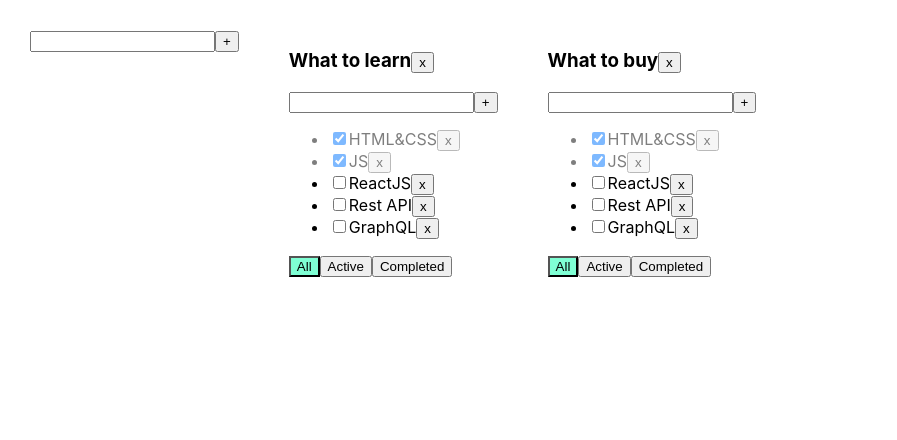
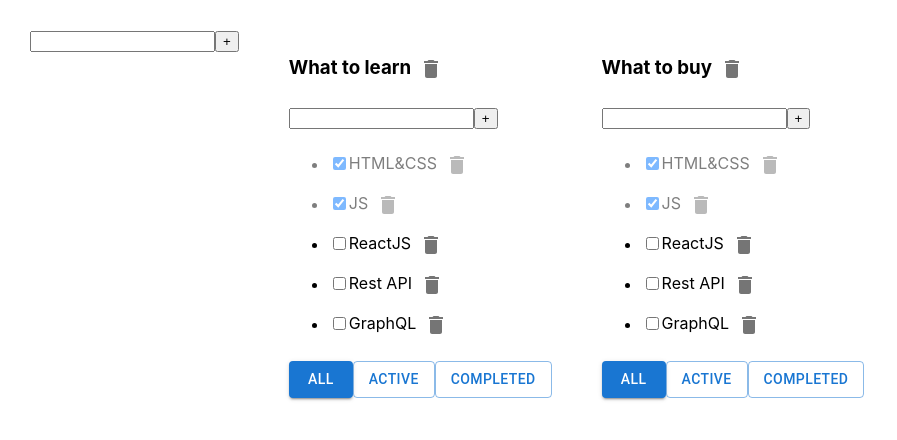
Before and after one commit to lexggwp/todolist, a React (Create React App) app: page / in a window 1280 px wide. Shown: the top 440 px of the page, without its empty margins (0-897 px from the left). Built offline with nearby package versions, Linux system fonts and the light colour scheme.

Commit message:
feat: UI buttons

```diff
--- a/package.json
+++ b/package.json
@@ -3,6 +3,10 @@
   "version": "0.1.0",
   "private": true,
   "dependencies": {
+    "@emotion/react": "^11.10.0",
+    "@emotion/styled": "^11.10.0",
+    "@mui/icons-material": "^5.8.4",
+    "@mui/material": "^5.9.3",
     "@testing-library/jest-dom": "^4.2.4",
     "@testing-library/react": "^9.3.2",
     "@testing-library/user-event": "^7.1.2",
@@ -14,7 +18,7 @@
     "react": "^16.13.1",
     "react-dom": "^16.13.1",
     "react-scripts": "3.4.1",
-    "typescript": "~3.7.2",
+    "typescript": "^4.7.4",
     "uuid": "^8.3.2"
   },
   "scripts": {
--- a/src/Components/Button.tsx
+++ b/src/Components/Button.tsx
@@ -4,11 +4,7 @@ type ButtonPropsType = {
     name: string,
     callback: () => void;
     style?: string;
-
 }
-
-
-
 const Button = (props: ButtonPropsType) => {
 
     const onClickHandler = () => {
--- a/src/Components/Todolist.tsx
+++ b/src/Components/Todolist.tsx
@@ -1,9 +1,10 @@
 import React from 'react';
 import {FilterValuesType} from '../App';
-import Button from "./Button";
 import style from "./Todolist.module.css";
 import AddItemForm from "./AddItemForm";
 import EditableSpan from "./EditableSpan";
+import {Button, IconButton} from '@mui/material';
+import {Delete} from "@mui/icons-material";
 
 
 type TaskType = {
@@ -28,50 +29,32 @@ type PropsType = {
 
 function Todolist(props: PropsType) {
 
-    // const [error, setError] = useState<string>('')
-    // const [inputValue, setInputValue] = useState('');
-
-    // const addTaskHandler = () => {
-    //     if (inputValue.trim().length) {
-    //         props.addTask(props.todolistID, inputValue)
-    //         setInputValue('');
-    //     } else {
-    //         setError('Title is required')
-    //     }
-    // }
     const onClickFilterHandler = (FilterName: FilterValuesType) => props.changeFilter(props.todolistID, FilterName);
-
-
     const onClickDeleteTask = (id: string) => {
         props.removeTask(props.todolistID, id)
     }
+
     const onChangeHandler = (id: string, value: boolean) => {
         props.changeIsDone(props.todolistID, id, value)
     }
+
     const onClickDeleteTodolist = () => {
         props.deleteTodolist(props.todolistID);
     }
+
     const addTaskHandler = (inputValue: string) => {
         props.addTask(props.todolistID, inputValue)
+    }
 
-    }
     const changeTodolistTitleHandler = (title: string) => {
         props.changeTodolistTitle(props.todolistID, title)
     }
-
-
-
-
     return <div>
         <h3>
             <EditableSpan inputValue={props.title} changeTaskInputValue={changeTodolistTitleHandler}/>
-            <Button name={'x'} callback={onClickDeleteTodolist}/>
+            <IconButton onClick={onClickDeleteTodolist}><Delete/></IconButton>
         </h3>
-        {/*<Input setError={setError} error={error} onEnter={addTaskHandler} title={inputValue} setNewTitle={setInputValue}/>*/}
-        {/*<Button name={'+'} callback={addTaskHandler}/>*/}
-        {/*{error && <div className={style.errorMessage}>{error}</div>}*/}
         <AddItemForm addItem={addTaskHandler}/>
-
         <ul>
             {
                 props.tasks.map(t => {
@@ -83,19 +66,19 @@ function Todolist(props: PropsType) {
                             <input onChange={(event) => onChangeHandler(t.id, event.currentTarget.checked)}
                                    type="checkbox" checked={t.isDone}/>
                             <EditableSpan changeTaskInputValue={changeTaskInputValueHandler} inputValue={t.inputValue}/>
-                            <Button name={'x'} callback={() => onClickDeleteTask(t.id)}/>
+                            <IconButton onClick={() => onClickDeleteTask(t.id)}><Delete/></IconButton>
                         </li>
                     )
                 })
             }
         </ul>
         <div>
-            <Button style={props.filter === 'all' ? style.activeFilter : ''} name={'All'}
-                    callback={() => onClickFilterHandler('all')}/>
-            <Button style={props.filter === 'active' ? style.activeFilter : ''} name={'Active'}
-                    callback={() => onClickFilterHandler('active')}/>
-            <Button style={props.filter === 'completed' ? style.activeFilter : ''} name={'Completed'}
-                    callback={() => onClickFilterHandler('completed')}/>
+            <Button variant={props.filter === 'all' ? "contained": "outlined"}
+                    onClick={() => onClickFilterHandler('all')}>All</Button>
+            <Button variant={props.filter === 'active' ? "contained": "outlined"}
+                    onClick={() => onClickFilterHandler('active')}>Active</Button>
+            <Button variant={props.filter === 'completed' ? "contained": "outlined"}
+                    onClick={() => onClickFilterHandler('completed')}>Completed</Button>
         </div>
     </div>
 }
```
Also changed, not shown: 1 other file (tests, documents, lock files or other folders).
